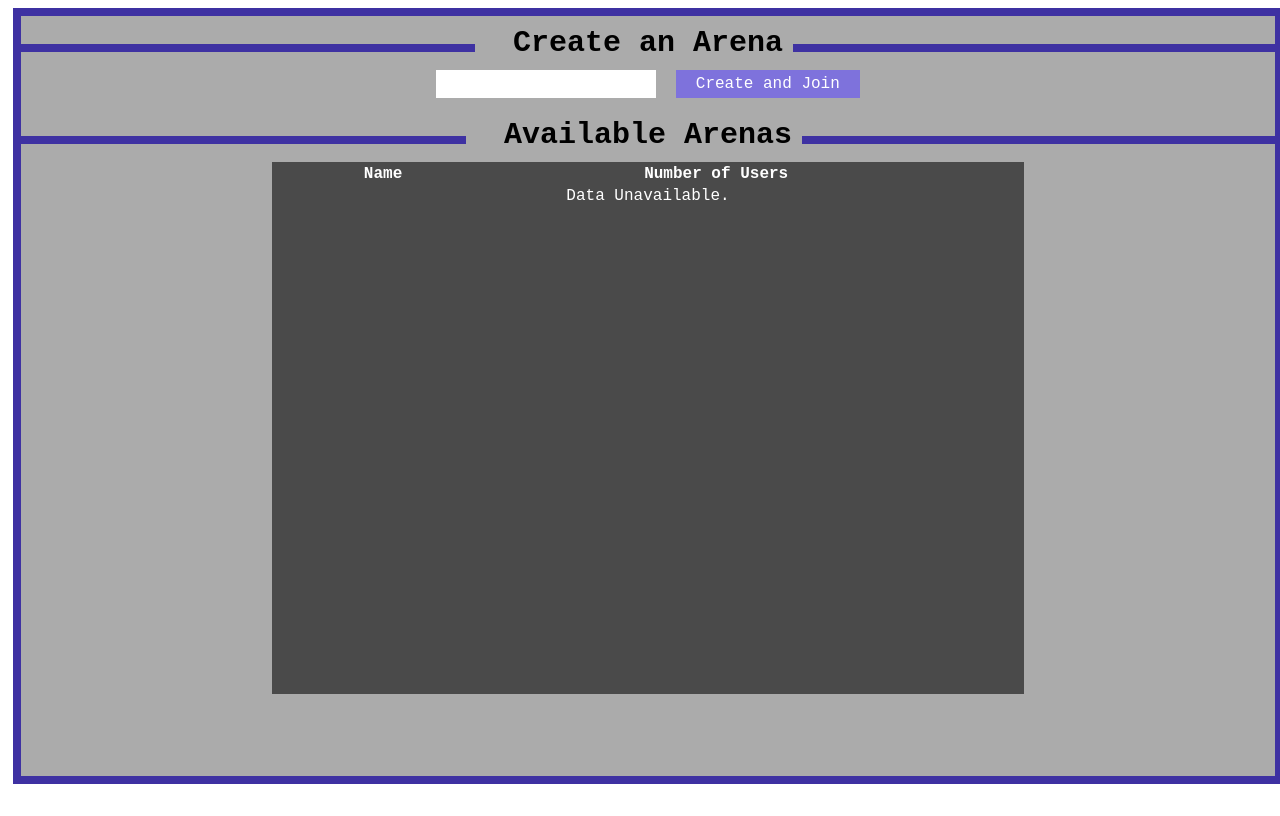
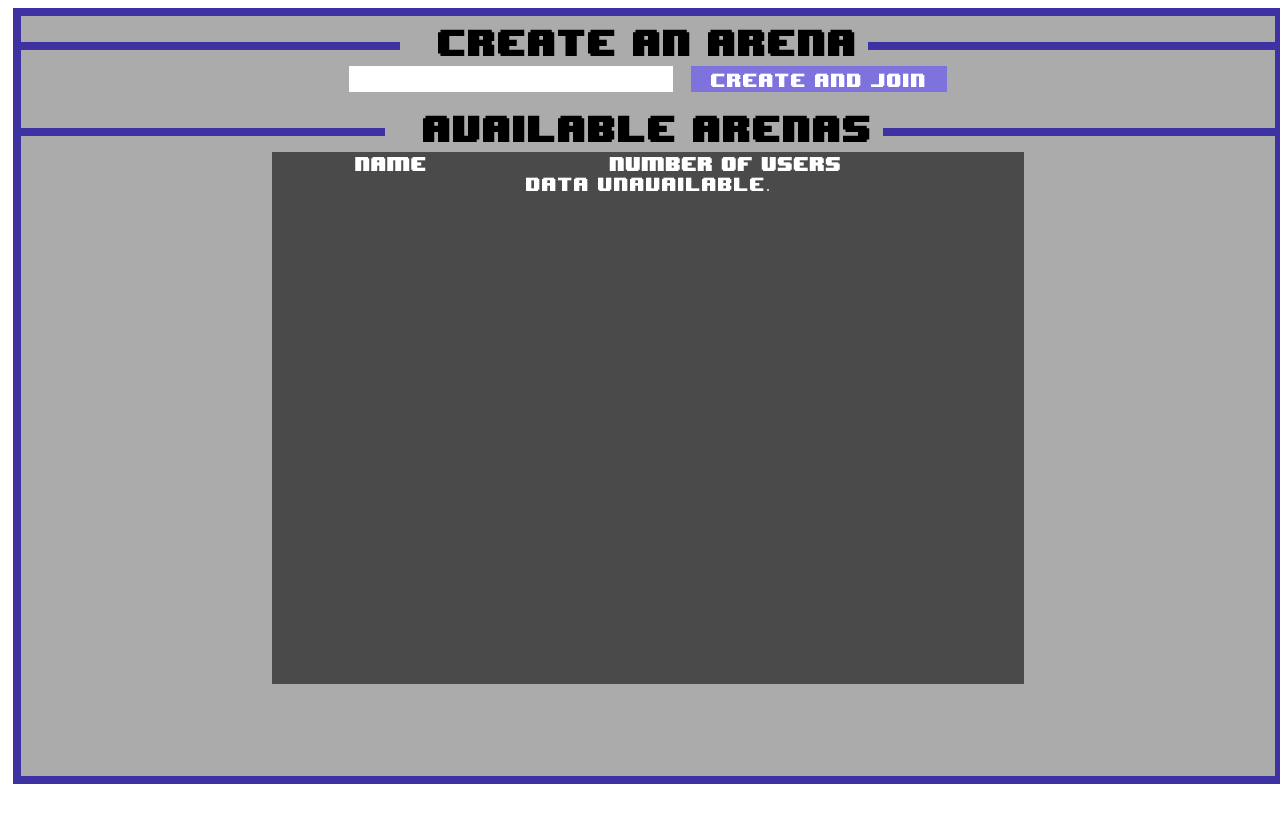
Before and after one commit to jaeg/BotWar, a website: page public/index.html in a window 1280 px wide. Drawn offline with nearby package versions, Linux system fonts and the light colour scheme.

Commit message:
Add font

```diff
--- a/public/client.js
+++ b/public/client.js
@@ -42,7 +42,7 @@
           ctx.lineTo(aX,aY);
           ctx.stroke();
 
-          ctx.font = "8px Courier New";
+          ctx.font = "8px retroFont";
           ctx.fillStyle = "white"
           ctx.fillText(robot.name + " : " + robot.energy,robot.x - robot.size,robot.y - robot.size - 5);
         }
--- a/public/style.css
+++ b/public/style.css
@@ -1,5 +1,9 @@
+@font-face {
+  font-family: retroFont;
+  src: url(retro.TTF)
+}
 body {
-font-family: "Courier New", Courier, monospace;
+font-family: "retroFont";
 font-size: 16px;
 width: 100%;
 height: 100%;
@@ -94,7 +98,7 @@ input {
   border-radius: 0px;
   background-color: white;
   color: black;
-  font-family: "Courier New", Courier, monospace;
+  font-family: "retroFont";
   font-size: 16px;
   padding: 5px 5px 5px 5px;
 }
@@ -110,7 +114,7 @@ button {
  border-radius: 0px;
  background-color: #7E72DC;
  color: white;
- font-family: "Courier New", Courier, monospace;
+ font-family: "retroFont";
  font-size: 16px;
  padding: 5px 20px 5px 20px;
  margin-bottom: 10px;
```
Also changed, not shown: public/retro.TTF (added).
